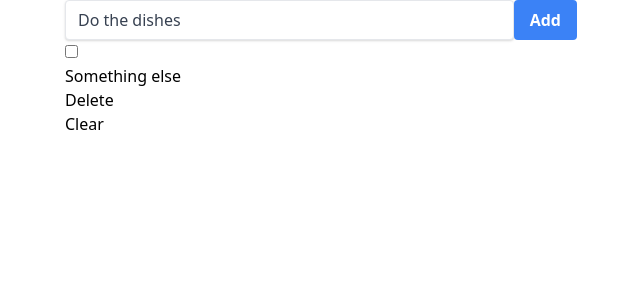
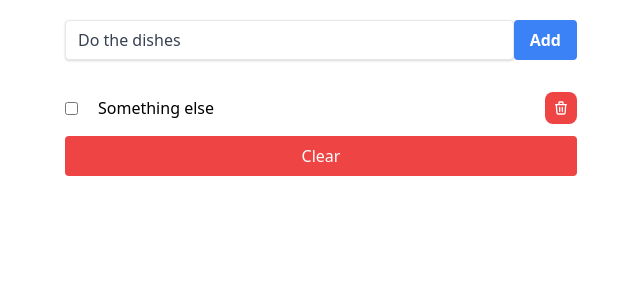
Before and after one commit to vehikl/workshop-frontend, a Vue app: page / in a window 1280 px wide. Shown: the top 300 px of the page, without its empty margins (319-959 px from the left). Built offline with nearby package versions, Linux system fonts and the light colour scheme.

Commit message:
Make buttons prettier

```diff
--- a/src/components/ListItem.vue
+++ b/src/components/ListItem.vue
@@ -1,9 +1,20 @@
 <template>
-  <div>
-    <input type="checkbox" @change="$emit('toggle-complete')">
-    <div v-if="!props.item.is_done">{{ props.item.description }}</div>
-    <del v-else>{{ props.item.description }}</del>
-    <button @click="$emit('deleteItem')">Delete</button>
+  <div class="flex justify-between py-3">
+    <div class="flex items-center gap-x-5">
+      <input type="checkbox" @change="$emit('toggle-complete')">
+      <div v-if="!props.item.is_done">{{ props.item.description }}</div>
+      <del v-else>{{ props.item.description }}</del>
+    </div>
+    <button class="bg-red-500 text-white hover:bg-red-400 p-2 rounded-lg" @click="$emit('deleteItem')">
+      <svg
+          class="h-4 w-4"
+          fill="none" stroke="currentColor"
+          stroke-width="2" viewBox="0 0 24 24" xmlns="http://www.w3.org/2000/svg">
+        <path
+            d="M19 7l-.867 12.142A2 2 0 0116.138 21H7.862a2 2 0 01-1.995-1.858L5 7m5 4v6m4-6v6m1-10V4a1 1 0 00-1-1h-4a1 1 0 00-1 1v3M4 7h16"
+            stroke-linecap="round" stroke-linejoin="round"/>
+      </svg>
+    </button>
   </div>
 </template>
 
--- a/src/components/TodoList.vue
+++ b/src/components/TodoList.vue
@@ -1,6 +1,6 @@
 <template>
   <div>
-    <div style="display: flex;justify-content: normal; align-content: center">
+    <div class="flex justify-start py-5">
       <input v-model="text"
              class="shadow appearance-none border rounded w-full py-2 px-3 text-gray-700 leading-tight focus:outline-none focus:shadow-outline"
              name="new-item" type="text" @keyup.enter="add">
@@ -10,12 +10,13 @@
       </button>
     </div>
 
-    <ol>
+    <ol class="divide-y">
       <li v-for="item in items" :key="item.id">
         <ListItem :item="item" @delete-item="deleteItem(item)" @toggle-complete="item.is_done = !item.is_done"/>
       </li>
     </ol>
-    <button name="clear-items" @click="clear">Clear</button>
+    <button class="block rounded w-full text-white py-2 px-4 bg-red-500" name="clear-items" @click="clear">Clear
+    </button>
   </div>
 </template>
 
```
